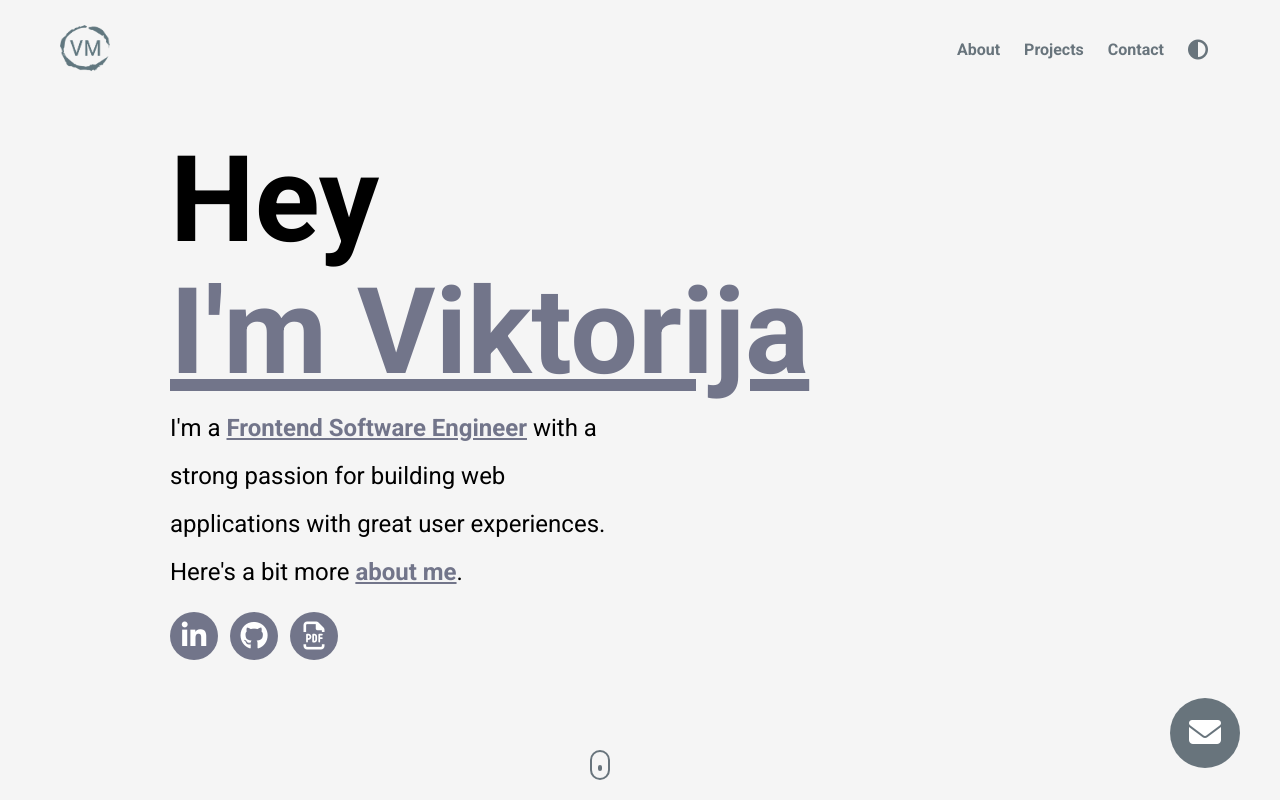
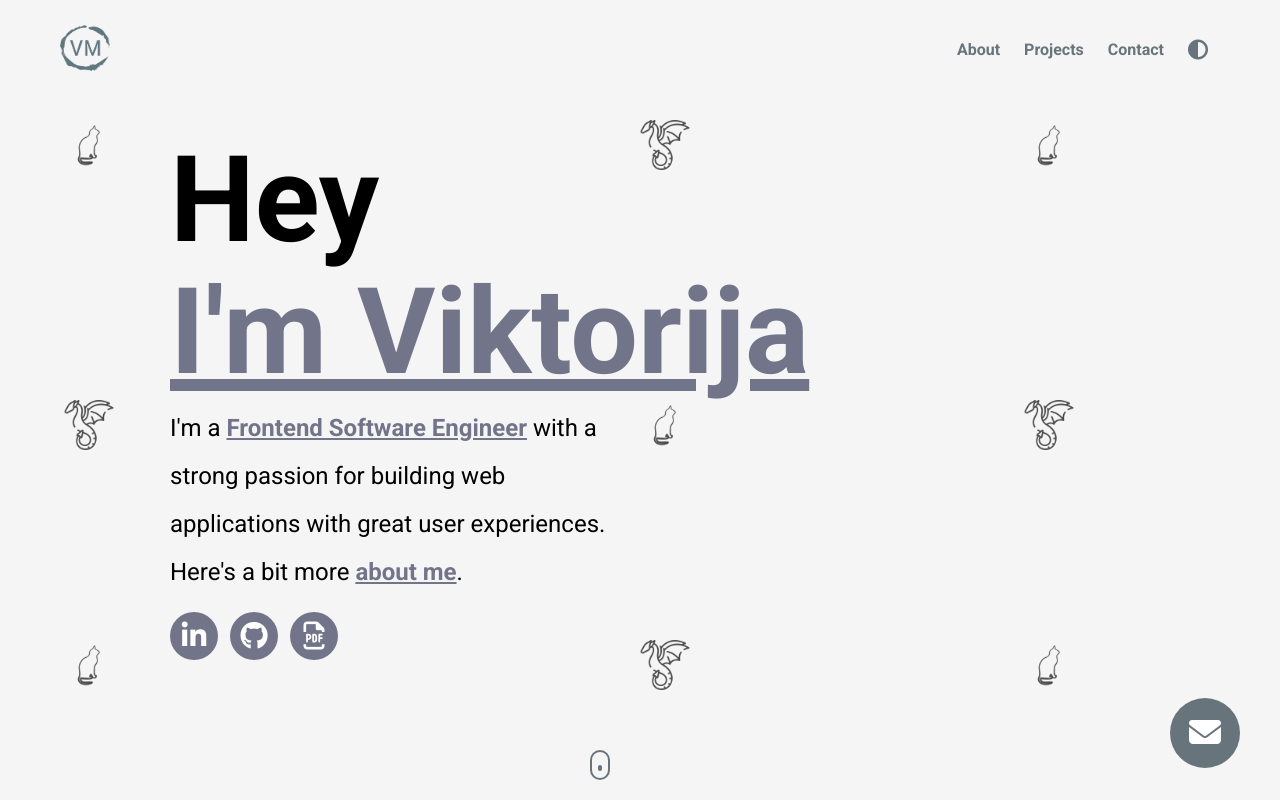
Before and after one commit to ViktorijaMart/myPortfolio, a plain HTML site: page index.html in a window 1280 px wide. Shown: the top 800 px of the page. Drawn offline with nearby package versions, Linux system fonts and the light colour scheme.

Commit message:
shapes done

```diff
--- a/index.html
+++ b/index.html
@@ -25,7 +25,7 @@
     </script>
   </head>
   <body>
-    <section id="landing-page">
+    <section id="landing-page" onmousemove="moveBackground(event)">
       <nav>
         <figure>
           <img
@@ -196,6 +196,17 @@
           </div>
         </div>
       </div>
+      <div>
+        <img src="./assets/cat_icon.png" class="shape shape--1" />
+        <img src="./assets/dragon_icon.png" class="shape shape--2" />
+        <img src="./assets/cat_icon.png" class="shape shape--3" />
+        <img src="./assets/dragon_icon.png" class="shape shape--4" />
+        <img src="./assets/cat_icon.png" class="shape shape--5" />
+        <img src="./assets/dragon_icon.png" class="shape shape--6" />
+        <img src="./assets/cat_icon.png" class="shape shape--7" />
+        <img src="./assets/dragon_icon.png" class="shape shape--8" />
+        <img src="./assets/cat_icon.png" class="shape shape--9" />
+      </div>
     </section>
 
     <section id="projects">
--- a/index.js
+++ b/index.js
@@ -1,5 +1,18 @@
 let isModalOpen = false;
 let contrastToggle = false;
+const scaleFactor = 1 / 20;
+
+function moveBackground(event) {
+  const shapes = document.querySelectorAll(".shape");
+  const x = event.clientX * scaleFactor;
+  const y = event.clientY * scaleFactor;
+
+  for (let i = 0; i < shapes.length; ++i) {
+    const isOdd = i % 2 !== 0;
+    const boolInt = isOdd ? -1 : 1;
+    shapes[i].style.transform = `translate(${x * boolInt}px, ${y * boolInt}px)`;
+  }
+}
 
 function toggleContrast() {
   contrastToggle = !contrastToggle;
--- a/style.css
+++ b/style.css
@@ -559,3 +559,57 @@ footer {
 .footer__copyright {
   color: #68747c;
 }
+
+/* CATS AND DRAGONS */
+
+.shape {
+  height: 50px;
+  width: 50px;
+  position: absolute;
+  opacity: 0.7;
+}
+
+.shape--1 {
+  top: 15vh;
+  left: 5vw;
+}
+
+.shape--2 {
+  top: 15vh;
+  left: 50vw;
+}
+
+.shape--3 {
+  top: 15vh;
+  left: 80vw;
+}
+
+.shape--4 {
+  top: 50vh;
+  left: 5vw;
+}
+
+.shape--5 {
+  top: 50vh;
+  left: 50vw;
+}
+
+.shape--6 {
+  top: 50vh;
+  left: 80vw;
+}
+
+.shape--7 {
+  top: 80vh;
+  left: 5vw;
+}
+
+.shape--8 {
+  top: 80vh;
+  left: 50vw;
+}
+
+.shape--9 {
+  top: 80vh;
+  left: 80vw;
+}
```
Also changed, not shown: assets/cat_icon.png (added), assets/dragon_icon.png (added).
